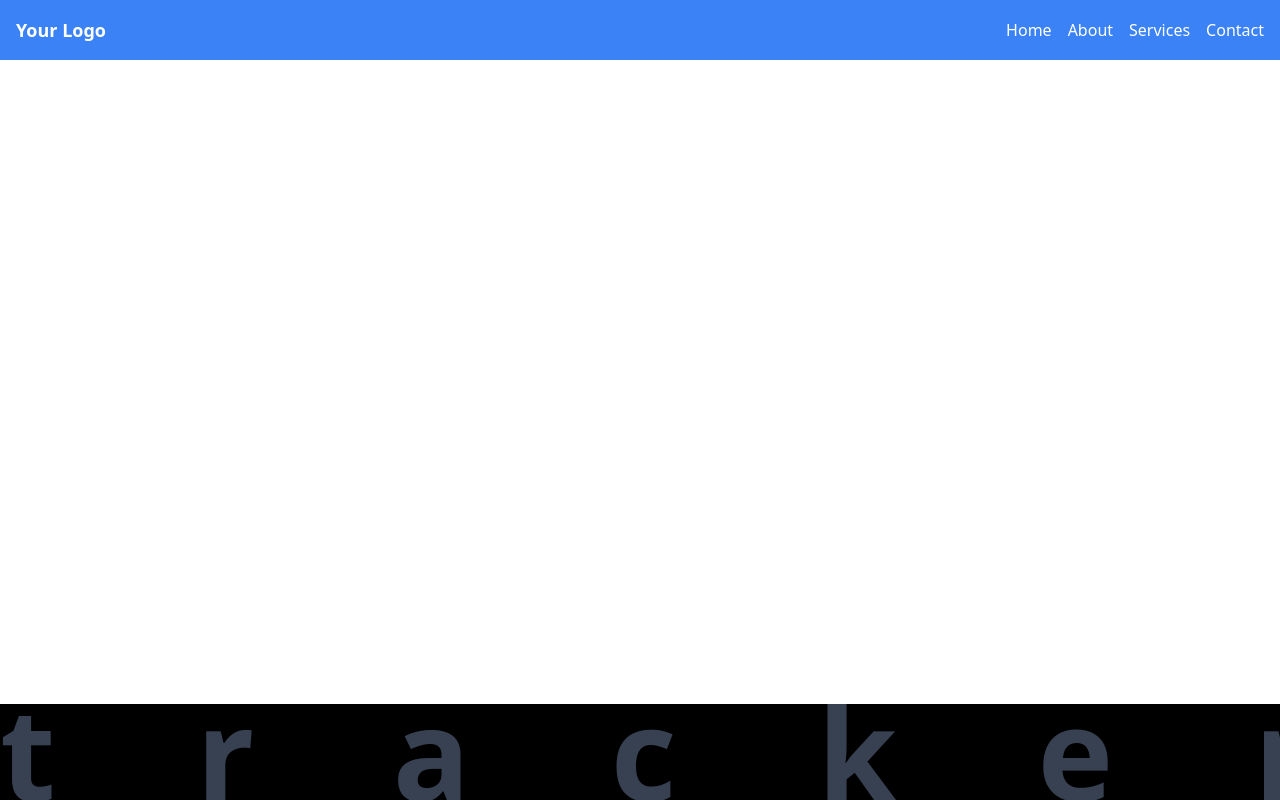
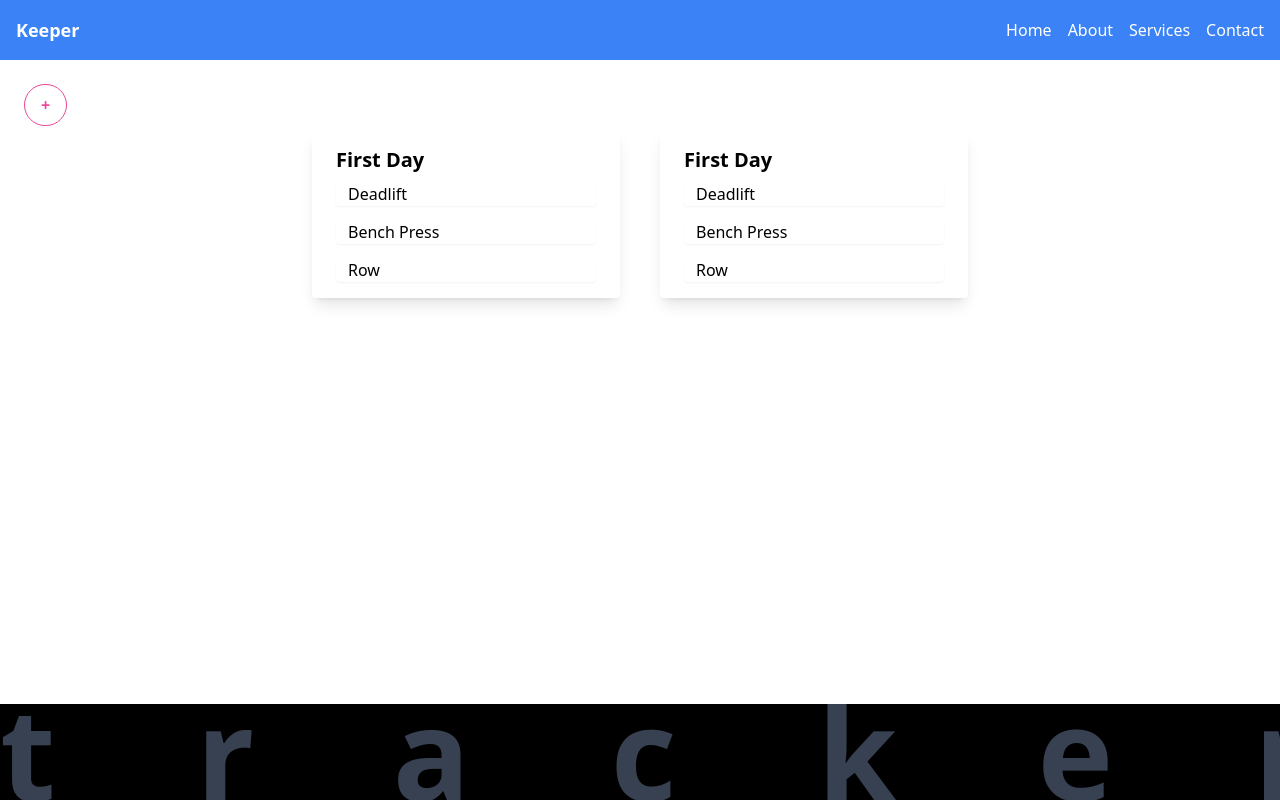
Before and after one commit to muratyilmaz743/train-keeper, an Angular app: page /day in a window 1280 px wide. Before the commit this address led to /. Built offline with nearby package versions, Linux system fonts and the light colour scheme.

Commit message:
add days and listing days

```diff
--- a/angular.json
+++ b/angular.json
@@ -8,7 +8,7 @@
       "schematics": {},
       "root": "",
       "sourceRoot": "src",
-      "prefix": "app",
+      "prefix": "tracker",
       "architect": {
         "build": {
           "builder": "@angular-devkit/build-angular:application",
--- a/src/app/app.component.html
+++ b/src/app/app.component.html
@@ -1,3 +1,3 @@
 <train-header></train-header>
-<router-outlet></router-outlet>
+<div class="p-6"><router-outlet></router-outlet></div>
 <train-footer></train-footer>
--- a/src/app/app.routes.ts
+++ b/src/app/app.routes.ts
@@ -1,3 +1,4 @@
 import { Routes } from '@angular/router';
+import { DaysComponent } from './src/modules/days/days.component';
 
-export const routes: Routes = [];
+export const routes: Routes = [{ path: 'day', component: DaysComponent }];
--- a/src/app/src/core/header/header.component.html
+++ b/src/app/src/core/header/header.component.html
@@ -1,7 +1,7 @@
 <nav class="bg-blue-500 p-4">
     <div class="container mx-auto flex justify-between items-center">
         <!-- Brand/logo -->
-        <a routerLink="/" class="text-white text-lg font-bold">Your Logo</a>
+        <a routerLink="/" class="text-white text-lg font-bold">Keeper</a>
 
         <!-- Toggle button for mobile -->
         <button (click)="toggleMenu()"
--- /dev/null
+++ b/src/app/src/modules/days/add-day/add-day.component.ts
@@ -0,0 +1,15 @@
+import { Component } from '@angular/core';
+
+@Component({
+  selector: 'tracker-add-day',
+  standalone: true,
+  imports: [],
+  template: `<button
+    class="text-pink-500 bg-transparent border border-solid border-pink-500 hover:bg-pink-500 hover:text-white active:bg-pink-600 font-bold uppercase px-4 py-2 rounded-full outline-none focus:outline-none mr-1 mb-1 ease-linear transition-all duration-150 "
+    type="button"
+  >
+    +
+  </button>`,
+  styleUrl: './add-day.component.css',
+})
+export class AddDayComponent {}
--- /dev/null
+++ b/src/app/src/modules/days/days.component.html
@@ -0,0 +1,25 @@
+<tracker-add-day></tracker-add-day>
+<!--TODO backend den gunler gelsin-->
+<div class="flex flex-row gap-y-2 gap-x-10 flex-wrap justify-center">
+  <div class="w-3/12 rounded overflow-hidden shadow-lg">
+    <div class="px-6 py-4">
+      <div class="font-bold text-xl mb-2">First Day</div>
+        <section class='flex flex-col gap-y-3.5'>
+          <div class="px-3 cursor-pointer rounded shadow-sm">Deadlift</div>
+          <div class="px-3 cursor-pointer rounded shadow-sm">Bench Press</div>
+          <div class="px-3 cursor-pointer rounded shadow-sm">Row</div>
+        </section>
+      </div>
+  </div>
+
+  <div class="w-3/12 rounded overflow-hidden shadow-lg">
+    <div class="px-6 py-4">
+      <div class="font-bold text-xl mb-2">First Day</div>
+        <section class='flex flex-col gap-y-3.5'>
+          <div class="px-3 cursor-pointer rounded shadow-sm">Deadlift</div>
+          <div class="px-3 cursor-pointer rounded shadow-sm">Bench Press</div>
+          <div class="px-3 cursor-pointer rounded shadow-sm">Row</div>
+        </section>
+      </div>
+  </div>
+</div>
--- a/tailwind.config.js
+++ b/tailwind.config.js
@@ -1,9 +1,8 @@
 /** @type {import('tailwindcss').Config} */
 module.exports = {
-  content: [
-    "./src/**/*.{html,ts}",
-    ],  theme: {
+  content: ["./src/**/*.{html,ts}"],
+  theme: {
     extend: {},
   },
   plugins: [],
-}
+};
```
Also changed, not shown: src/app/src/modules/days/days.component.ts (added, +11 -0 lines), src/app/src/modules/days/add-day/add-day.component.css (added), src/app/src/modules/days/days.component.css (added), 1 other file (tests, documents, lock files or other folders).
